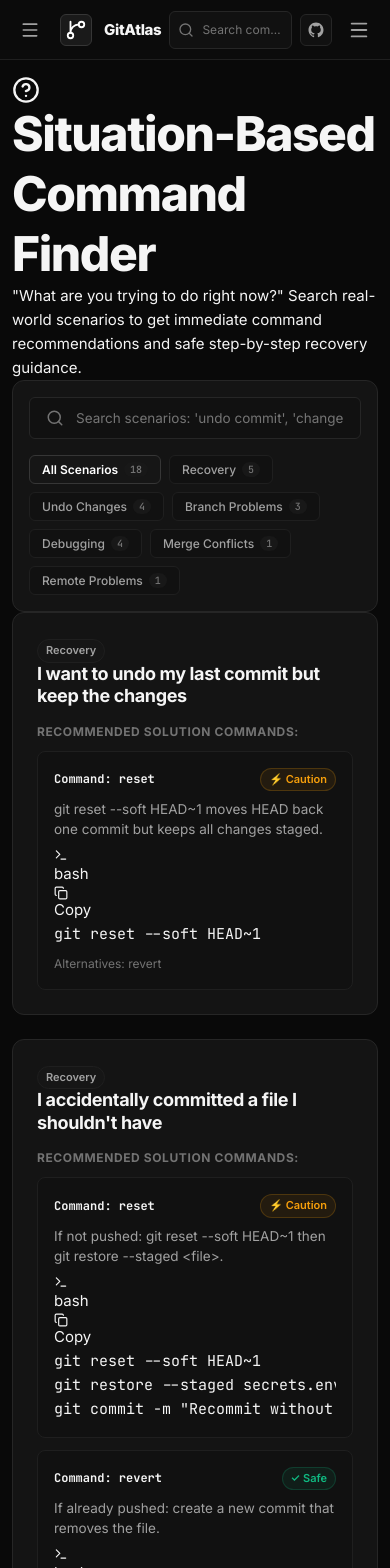
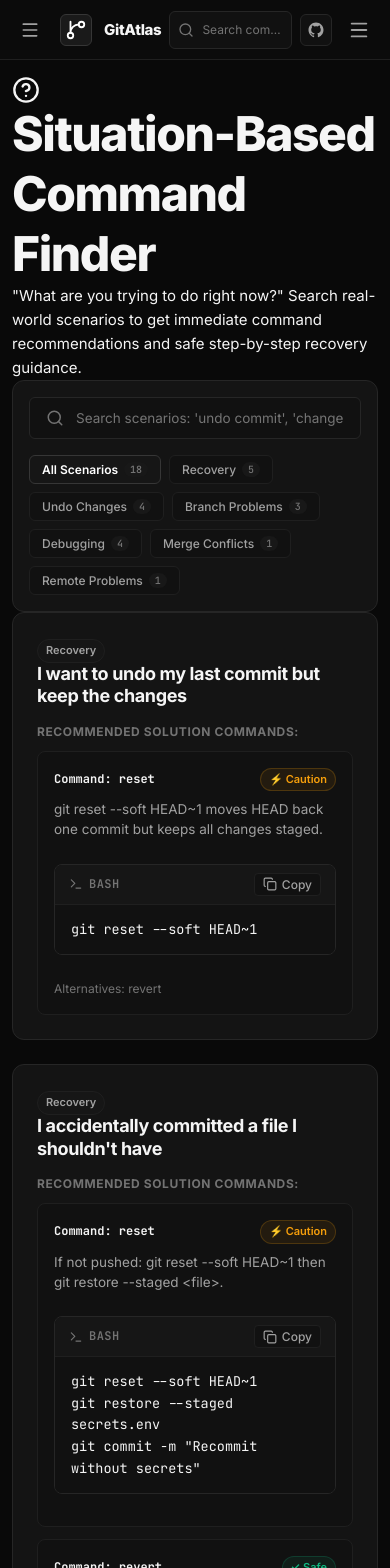
Before and after one commit to Thushar070/Git-Study, a React (Vite) app: page /situations in a window 390 px wide. Shown: the top 1568 px of the page. Built offline with nearby package versions, Linux system fonts and the light colour scheme.

Commit message:
enhanced code block copy states and warning callout components

```diff
--- a/src/App.css
+++ b/src/App.css
@@ -2516,7 +2516,139 @@
     overflow-x: auto;
   }
 
-  .command-title {
-    word-break: break-word;
-  }
-}
+  /* ── Danger & Caution Callout Banners ──────────────────── */
+.danger-banner {
+  display: flex;
+  align-items: flex-start;
+  gap: var(--space-4);
+  padding: var(--space-4) var(--space-5);
+  border-radius: var(--radius-lg);
+  border: 1px solid var(--border);
+  margin-bottom: var(--space-6);
+}
+
+.danger-banner.banner-destructive {
+  background-color: var(--color-red-bg);
+  border-color: var(--color-red-border);
+  color: var(--text-primary);
+}
+
+.danger-banner.banner-destructive .danger-banner-icon {
+  color: var(--color-red);
+}
+
+.danger-banner.banner-destructive .danger-banner-title {
+  color: var(--color-red);
+}
+
+.danger-banner.banner-caution {
+  background-color: var(--color-amber-bg);
+  border-color: var(--color-amber-border);
+  color: var(--text-primary);
+}
+
+.danger-banner.banner-caution .danger-banner-icon {
+  color: var(--color-amber);
+}
+
+.danger-banner.banner-caution .danger-banner-title {
+  color: var(--color-amber);
+}
+
+.danger-banner-icon {
+  flex-shrink: 0;
+  margin-top: 2px;
+}
+
+.danger-banner-content {
+  display: flex;
+  flex-direction: column;
+  gap: 4px;
+  flex: 1;
+}
+
+.danger-banner-title {
+  font-size: var(--font-xs);
+  font-weight: 700;
+  letter-spacing: 0.05em;
+  text-transform: uppercase;
+}
+
+.danger-banner-message {
+  font-size: var(--font-sm);
+  color: var(--text-secondary);
+  line-height: 1.5;
+}
+
+/* ── Code Block Container Component ────────────────────── */
+.code-block-container {
+  border: 1px solid var(--border);
+  border-radius: var(--radius-lg);
+  background-color: var(--bg-surface);
+  overflow: hidden;
+  margin: var(--space-4) 0;
+}
+
+.code-block-header {
+  display: flex;
+  align-items: center;
+  justify-content: space-between;
+  padding: 8px 14px;
+  background-color: var(--bg-elevated);
+  border-bottom: 1px solid var(--border-subtle);
+}
+
+.code-block-title {
+  display: flex;
+  align-items: center;
+  gap: 6px;
+  font-family: var(--font-mono);
+  font-size: var(--font-xs);
+  font-weight: 600;
+  color: var(--text-tertiary);
+  text-transform: uppercase;
+  letter-spacing: 0.04em;
+}
+
+.code-block-icon {
+  color: var(--text-tertiary);
+}
+
+.copy-button {
+  display: inline-flex;
+  align-items: center;
+  gap: 5px;
+  padding: 3px 8px;
+  border-radius: var(--radius-sm);
+  background-color: var(--bg-surface);
+  border: 1px solid var(--border-subtle);
+  font-size: var(--font-xs);
+  font-weight: 500;
+  color: var(--text-secondary);
+  transition: all 120ms ease;
+  cursor: pointer;
+}
+
+.copy-button:hover {
+  border-color: var(--border-strong);
+  color: var(--text-primary);
+  background-color: var(--bg-hover);
+}
+
+.copy-button .copied-text {
+  color: var(--color-green);
+  font-weight: 600;
+}
+
+.code-block-pre {
+  padding: 14px 16px;
+  margin: 0;
+  background-color: var(--bg-surface);
+  font-family: var(--font-mono);
+  font-size: var(--font-sm);
+  line-height: 1.6;
+  color: var(--text-primary);
+  overflow-x: auto;
+  white-space: pre-wrap;
+  word-break: break-word;
+}
```
